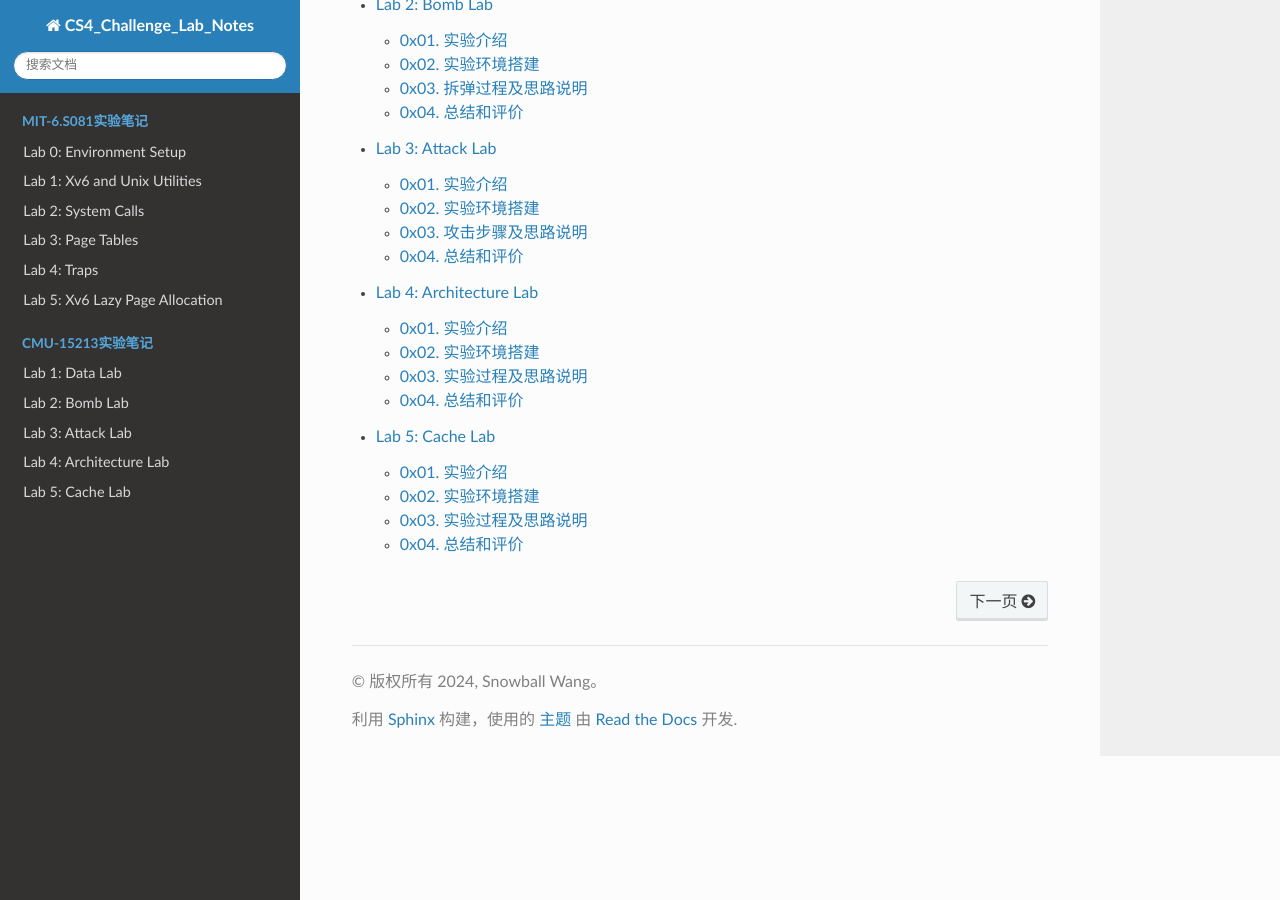
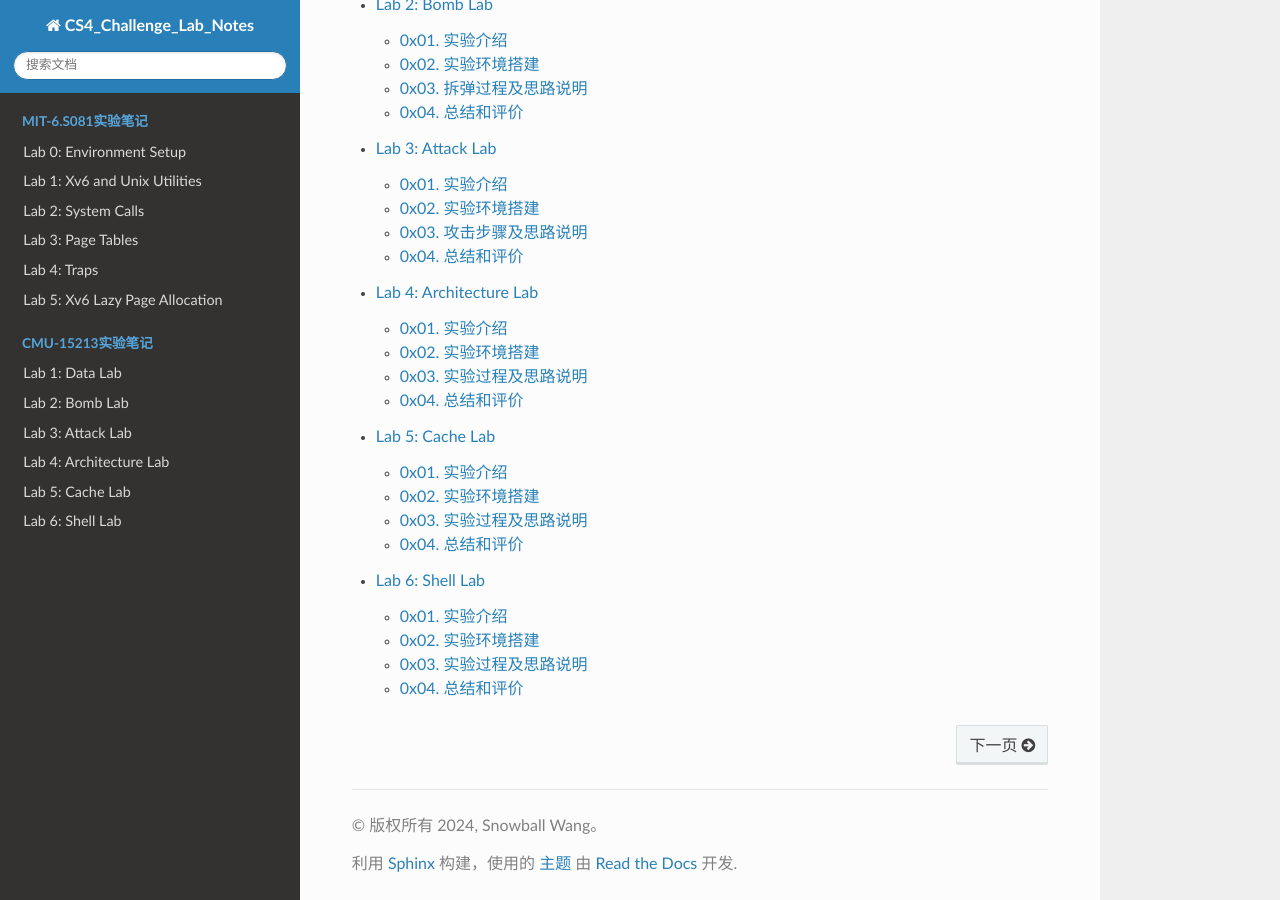
Before and after one commit to Snowball-Wang/CS4_Challenge_Lab_Summary, a Sphinx documentation site: the page built from source/index.rst, in a window 1280 px wide and 900 px high, scrolled down 1171 px. Built offline with Sphinx 7.4.7 and the Read the Docs theme 2.0.0, drawn with Linux system fonts in a browser that asks for light colours; some of the changed lines change nothing that is shown.

Commit message:
CMU-15213: add lab 6 write-up

```diff
--- /dev/null
+++ b/source/cmu_15213/lab6-shlab.rst
@@ -0,0 +1,490 @@
+Lab 6: Shell Lab
+=================
+
+0x01. 实验介绍
+------------------
+
+本实验将帮助我们熟悉并理解进程控制和信号处理的概念。
+我们将实现一个支持任务控制的简单的Unix shell。
+
+0x02. 实验环境搭建
+------------------
+
+.. code-block:: console
+
+    $ wget http://csapp.cs.cmu.edu/3e/shlab-handout.tar
+    $ tar xvf shlab-handout.tar
+
+下载实验压缩包，解压后进入目录。本实验我们只需修改 ``tsh.c`` 文件来实现一个简单的Unix Shell。
+实验已经在 ``tsh.c`` 中搭建好了一个简单的Unix Shell的框架，我们只需按照要求实现以下函数：
+
+* ``eval`` 解析 ``tsh`` 的命令行参数
+* ``builtin_cmd`` 解析 ``tsh`` 的内置命令参数： ``quit`` ， ``fg`` ， ``bg`` 和 ``jobs``
+* ``do_bgfg`` 实现Shell的 ``bg`` 和 ``tg`` 内置命令特性
+* ``waitfg`` 实现 ``tsh`` 等待前台任务结束的功能
+* ``sigchld_handler`` 捕捉 ``SIGCHLD`` 信号
+* ``sigint_handler`` 捕捉 ``SIGINT`` （Ctrl-C） 信号
+* ``sigtstp_handler`` 捕捉 ``SIGTSTP`` （Ctrl-Z）信号
+
+实验中包含了一个样本shell ``tshref`` 供我们参考与对比。
+与之前的实验一样，我们可通过命令 ``make`` 来编译实验， ``make clean`` 清理实验。
+
+0x03. 实验过程及思路说明
+-----------------------------
+
+``tsh.c`` 框架梳理
+^^^^^^^^^^^^^^^^^^^^
+
+在动手写代码之前，我们首先需要结合 ``tsh.c`` ，弄清楚要实现的Unix Shell的框架。
+在此基础上，理解每个待实现的函数所要完成的功能和特性。
+
+首先看一下 ``main`` 函数。函数首先对传入 ``tsh`` 的参数进行解析。 ``-v`` 是冗余输出， ``-p`` 是不打印 ``tsh>`` 提示。
+接下来四个信号的信号处理函数的安装。然后调用 ``initjobs`` 来完成任务的初始化。
+再然后读取用户输入 ``tsh`` 里的命令行参数到 ``cmdline`` 中，最后调用 ``eval`` 函数解析 ``cmdline`` 。
+
+.. code-block:: c
+
+    /*
+    * main - The shell's main routine
+    */
+    int main(int argc, char **argv)
+    {
+        char c;
+        char cmdline[MAXLINE];
+        int emit_prompt = 1; /* emit prompt (default) */
+
+        /* Redirect stderr to stdout (so that driver will get all output
+        * on the pipe connected to stdout) */
+        dup2(1, 2);
+
+        /* Parse the command line */
+        while ((c = getopt(argc, argv, "hvp")) != EOF) {
+            switch (c) {
+            case 'h':             /* print help message */
+                usage();
+            break;
+            case 'v':             /* emit additional diagnostic info */
+                verbose = 1;
+            break;
+            case 'p':             /* don't print a prompt */
+                emit_prompt = 0;  /* handy for automatic testing */
+            break;
+        default:
+                usage();
+        }
+        }
+
+        /* Install the signal handlers */
+
+        /* These are the ones you will need to implement */
+        Signal(SIGINT,  sigint_handler);   /* ctrl-c */
+        Signal(SIGTSTP, sigtstp_handler);  /* ctrl-z */
+        Signal(SIGCHLD, sigchld_handler);  /* Terminated or stopped child */
+
+        /* This one provides a clean way to kill the shell */
+        Signal(SIGQUIT, sigquit_handler);
+
+        /* Initialize the job list */
+        initjobs(jobs);
+
+        /* Execute the shell's read/eval loop */
+        while (1) {
+
+        /* Read command line */
+        if (emit_prompt) {
+            printf("%s", prompt);
+            fflush(stdout);
+        }
+        if ((fgets(cmdline, MAXLINE, stdin) == NULL) && ferror(stdin))
+            app_error("fgets error");
+        if (feof(stdin)) { /* End of file (ctrl-d) */
+            fflush(stdout);
+            exit(0);
+        }
+
+        /* Evaluate the command line */
+        eval(cmdline);
+        fflush(stdout);
+        fflush(stdout);
+        }
+
+        exit(0); /* control never reaches here */
+    }
+
+上述中涉及到一个概念 --- 任务（job）。任务的定义如下，简单来说，就是shell创建子进程，在子进程中完成用户输入的命令。
+
+    The child processes created as a result of interpreting a single command line are known collectively as a job.
+    In general, a job can consist of multiple child processes connected by Unix pipes.
+
+``tsh.c`` 中提供了以下关于任务增添删改的函数供我们使用：
+
+.. code-block:: c
+
+    void clearjob(struct job_t *job);
+    void initjobs(struct job_t *jobs);
+    int maxjid(struct job_t *jobs);
+    int addjob(struct job_t *jobs, pid_t pid, int state, char *cmdline);
+    int deletejob(struct job_t *jobs, pid_t pid);
+    pid_t fgpid(struct job_t *jobs);
+    struct job_t *getjobpid(struct job_t *jobs, pid_t pid);
+    struct job_t *getjobjid(struct job_t *jobs, int jid);
+    int pid2jid(pid_t pid);
+    void listjobs(struct job_t *jobs);
+
+针对 ``eval`` 函数的实现，我们需要完成以下功能：
+
+* Step 1: 解析 ``cmdline`` 参数，判断命令行参数是内置命令还是用户程序
+* Step 2: 如果是内置命令，则直接执行命令；若为用户程序，判断命令为前台命令还是后台命令，然后创建子进程，将当前子进程添加到任务列表
+* Step 3: 若命令为前台命令，则当前Shell父进程需等待子进程完成后再处理下一个命令行参数
+
+上述三个步骤，我们将分别调用 ``builtin_cmd`` ， ``do_bgfg`` 以及 ``waitfg`` 来实现相应的功能。
+同时，在 ``eval`` 函数的实现过程中，还有一些细节的问题需要我们考虑：
+
+首先是可能出现的同步问题。如同书中8.40的例子，父进程在 ``fork`` 子进程之前，应当使用 ``sigprocmask`` 来屏蔽掉 ``SIGCHLD`` 信号。
+当把子进程加入到任务列表时，也需要屏蔽所有的信号，完成后再解除屏蔽。创建的子进程会继承父进程的屏蔽的信号，所以在执行命令前，需解除相应的信号屏蔽。
+
+其次是 ``SIGINT`` 信号处理函数的作用域问题。 ``tsh`` 是作为前台进程运行在系统中的，所创建的子进程默认和 ``tsh`` 归属于一个前台进程组（foreground process group）。
+所以当我们敲入 ``Ctrl-C`` 想要终止运行在 ``tsh`` 的程序时， ``tsh`` 本身也会终止运行。
+实验提供了一种规避的方法，即调用 ``setpgid(0,0)`` 将新创建的子进程的进程组ID设置为其本身的进程ID。这样Shell就能够捕捉到 ``SIGINT`` 信号并将其转发到相应的前台进程组。
+
+最后是关于信号处理函数的小细节。当我们实现对应 ``SIGINT`` 和 ``SIGTSTP`` 的信号处理函数时，我们应处理整个前台进程组，即传给 ``kill`` 函数应该是 ``-pid`` ，而不是 ``pid`` 。
+
+理清楚了 ``tsh.c`` 的框架和细节，接下来我们可参照书中的实例代码，完成 ``tsh`` 的实现。
+
+``tsh`` 代码实现
+^^^^^^^^^^^^^^^^^^^^
+
+``eval`` 函数
+''''''''''''''''''''
+
+参考书中8.24和8.40的实例代码，函数 ``eval`` 的实现如下：
+
+.. code-block:: c
+
+    void eval(char *cmdline)
+    {
+        char *argv[MAXARGS];	/* Argument list execve() */
+        char buf[MAXLINE];		/* Holds modified command line */
+        int bg;					/* Should the job run in bg or fg? */
+        pid_t pid;				/* Process id */
+
+        sigset_t mask, mask_all, prev_mask;
+        sigfillset(&mask_all);
+        sigemptyset(&mask);
+        sigaddset(&mask, SIGCHLD);
+
+        strcpy(buf, cmdline);
+        bg = parseline(cmdline, argv);
+        /* Ignore empty lines */
+        if (argv[0] == NULL)
+            return;
+
+        /* if command is builtin command ? */
+        if (!builtin_cmd(argv))
+        {
+            /* Block SIGCHLD */
+            sigprocmask(SIG_BLOCK, &mask, &prev_mask);
+            pid = fork();
+            if (pid < 0)
+            {
+                unix_error("fork error");
+                exit(1);
+            }
+            /* child process*/
+            else if (pid == 0)
+            {
+                /* Unblock SIGCHLD */
+                sigprocmask(SIG_SETMASK, &prev_mask, NULL);
+                /* Change group ID to its own */
+                setpgid(0, 0);
+                if (execve(argv[0], argv, environ) < 0)
+                {
+                    printf("%s: Command not found.\n", argv[0]);
+                    exit(0);
+                }
+            }
+            /* parent process */
+            else
+            {
+                if (!bg)
+                {
+                    /* Block all signals when adding job to the list */
+                    sigprocmask(SIG_BLOCK, &mask_all, NULL);
+                    addjob(jobs, pid, FG, cmdline);	/* add foreground job */
+                    /* Unblock SIGCHLD */
+                    sigprocmask(SIG_SETMASK, &prev_mask, NULL);
+                    waitfg(pid);
+                }
+                else
+                {
+                    /* Block all signals when adding job to the list */
+                    sigprocmask(SIG_BLOCK, &mask_all, NULL);
+                    addjob(jobs, pid, BG, cmdline);	/* add background job */
+                    /* Unblock SIGCHLD */
+                    sigprocmask(SIG_SETMASK, &prev_mask, NULL);
+                    printf("[%d] (%d) %s", pid2jid(pid), pid, cmdline);
+                }
+            }
+
+        }
+        return;
+    }
+
+按照之前的逻辑， ``eval`` 函数的实现很直接。只是要注意一些同步问题的细节，比如如书中实例8.40所示，需在执行 ``fork`` 函数前屏蔽掉SIGCHLD信号，确保子进程在添加到任务列表后才可以被回收。
+
+``builtin_cmd`` 函数
+''''''''''''''''''''
+
+``builtin_cmd`` 函数的实现也很直接，我们只需要对四个内置命令解析即可：
+
+.. code-block:: c
+
+    int builtin_cmd(char **argv)
+    {
+        /* quit command */
+        if (!strcmp(argv[0], "quit"))
+            exit(0);
+
+        /* jobs command */
+        if (!strcmp(argv[0], "jobs"))
+        {
+            listjobs(jobs);
+            return 1;
+        }
+
+        /* bg/fg commands */
+        if (!strcmp(argv[0], "bg") || !strcmp(argv[0], "fg"))
+        {
+            do_bgfg(argv);
+            return 1;
+        }
+
+        return 0;     /* not a builtin command */
+    }
+
+
+``do_bgfg`` 函数
+'''''''''''''''''''''''
+
+``bg`` 和 ``fg`` 命令有两种参数，一种是Job ID，另一种是进程ID，所以需针对这两种参数做相应的处理。
+另一点需要注意的是，调用 ``kill`` 函数发送SIGCONT信号时，应将信号发送给整个进程组。
+对于 ``fg`` 命令而言，需调用 ``waitfg`` 函数等待前台进程结束。
+对于 ``bg`` 命令而言，则需打印出相应后台进程的相关信息。
+
+.. code-block:: c
+
+    void do_bgfg(char **argv)
+    {
+        struct job_t *jb;
+        pid_t pid;
+        int jid;
+        char *jb_str;
+
+        /* bg/fg <job> */
+        jb_str = argv[1];
+
+        /* if <job> is NULL, prompt error msg and return */
+        if (jb_str == NULL)
+        {
+            printf("%s command requires PID or %%jobid argument\n", argv[0]);
+            return;
+        }
+
+        /* parse <job> argument */
+        /* job is a jid number */
+        if (sscanf(jb_str, "%%%d", &jid) > 0)
+        {
+            jb = getjobjid(jobs, jid);
+            if (jb == NULL)
+            {
+                printf("%s: No such job\n", jb_str);
+                return;
+            }
+        }
+        /* job is a pid number */
+        else if (sscanf(jb_str, "%d", &pid) > 0)
+        {
+            jb = getjobpid(jobs, pid);
+            if (jb == NULL)
+            {
+                printf("%s: No such process\n", jb_str);
+                return;
+            }
+        }
+        /* job is an invalid argument */
+        else
+        {
+            printf("%s: argument must be a PID or %%jobid\n", argv[0]);
+            return;
+        }
+
+        /* Send SIGCONT signal */
+        if (kill(-(jb->pid), SIGCONT))
+            unix_error("kill error");
+
+        /* bg or fg command? */
+        if (!strcmp("fg", argv[0]))
+        {
+            jb->state = FG;
+            waitfg(jb->pid);
+        }
+        else
+        {
+            printf("[%d] (%d) %s", jb->jid, jb->pid, jb->cmdline);
+            jb->state = BG;
+        }
+
+        return;
+    }
+
+
+``waitfg`` 函数
+'''''''''''''''''''''''
+
+根据书中8.42的示例，我们可用 ``sigsuspend`` 函数来实现 ``waitfg`` 函数。
+需要注意的时，在调用 ``sigsuspend`` 函数之前，SIGCHLD信号是要被屏蔽的。但 ``sigsuspend`` 会暂时解禁SIGCHLD信号，这样当子进程终结时，就会触发 ``sigsuspend`` 函数退出，从而退出while循环。
+
+.. code-block:: c
+
+    void waitfg(pid_t pid)
+    {
+        sigset_t mask;
+        sigemptyset(&mask);
+        while(fgpid(jobs) == pid)
+        {
+            sigsuspend(&mask);
+        }
+        return;
+    }
+
+信号处理函数
+'''''''''''''''''''''''
+
+对于SIGINT和SIGTSTP信号而言，其实现相对简单：
+
+.. code-block:: c
+
+    void sigint_handler(int sig)
+    {
+        /* save the error code */
+        int olderrno = errno;
+
+        pid_t pid = fgpid(jobs);
+        if (pid != 0)
+            kill(-pid, sig);
+
+        errno = olderrno;
+        return;
+    }
+
+    void sigtstp_handler(int sig)
+    {
+        /* save the error code */
+        int olderrno = errno;
+
+        pid_t pid = fgpid(jobs);
+        if (pid != 0)
+            kill(-pid, sig);
+
+        errno = olderrno;
+        return;
+    }
+
+对于SIGCHLD信号而言，情况就稍微复杂一些。我们既要考虑到子进程退出的可能情况，是正常exit退出，还是被 ``Ctrl-C`` 或 ``Ctrl-Z`` 终止或暂停。
+同时也要考虑到可能出现的竞争问题，所以要对 ``deletejob`` 进行相应的同步处理。
+
+.. code-block:: c
+
+    void sigchld_handler(int sig)
+    {
+        /* 3 cases need to be considered here:
+        * 1. the child terminates
+        * 2. the child was terminated by Ctrl-C
+        * 3. the child was stopped by a Ctrl-Z
+        */
+
+        /* save error code */
+        int olderrno = errno;
+
+        int status;
+        pid_t pid;
+        struct job_t *jb;
+        sigset_t mask, prev;
+        sigfillset(&mask);
+
+        /* WNOHANG | WUNTRACED option
+        * return immediately, with a return value of zero
+        * if none of the children in the wait set has stopped or terminated,
+        * or with a return value equal to the PID of one of the stopped
+        * or terminated children. */
+        while ((pid = waitpid(-1, &status, WNOHANG | WUNTRACED)) > 0)
+        {
+            /* Block all signals */
+            sigprocmask(SIG_BLOCK, &mask, &prev);
+            /* case 1 */
+            if (WIFEXITED(status))
+            {
+                deletejob(jobs, pid);
+            }
+            /* case 2 */
+            else if (WIFSIGNALED(status))
+            {
+                deletejob(jobs, pid);
+                /* printf is not an async-safe function, so we shouldn't use them in real world */
+                printf("Job [%d] (%d) terminated by signal %d\n", pid2jid(pid), pid, WTERMSIG(status));
+
+            }
+            else if (WIFSTOPPED(status))
+            {
+                jb = getjobpid(jobs, pid);
+                jb->state = ST;
+                /* printf is not an async-safe function, so we shouldn't use them in real world */
+                printf("Job [%d] (%d) stopped by signal %d\n", pid2jid(pid), pid, WSTOPSIG(status));
+            }
+            /* Unblock all signals */
+            sigprocmask(SIG_SETMASK, &prev, NULL);
+        }
+        errno = olderrno;
+        return;
+    }
+
+
+测试程序
+'''''''''''''''''''''''
+
+至此，本实验的所以待实现的函数都已完成。参考 `此链接 <https://www.cnblogs.com/liqiuhao/p/8120617.html>`_ ，执行一下 ``test.sh`` 来对我们实现的 ``tsh`` 和参考程序 ``tshref`` 的执行结果进行对比。
+
+.. code-block:: shell
+
+    #! /bin/bash
+
+    mkdir test
+
+    for file in $(ls trace*)
+    do
+        ./sdriver.pl -t $file -s ./tshref -a "-p" > ./test/tshref.$file
+        ./sdriver.pl -t $file -s ./tsh -a "-p" > ./test/tsh.$file
+    done
+
+    for file in $(ls trace*)
+    do
+        diff ./test/tshref.$file ./test/tsh.$file > ./test/diff.$file
+    done
+
+    for file in $(ls ./test/diff*)
+    do
+        echo -e "------------\n"
+        echo $file
+        cat $file
+        echo -e "------------\n"
+    done
+
+运行的结果可以发现，除了运行的进程的PID值不同意外，两个程序的运行结果一致，实验通过。
+
+
+0x04. 总结和评价
+----------------
+
+这个实验是参考着网上的教程实现的。可以说进一步加深了我对信号以及信号处理中可能出现的同步问题的理解。
+实验过程中曾一度卡在了 ``waitfg`` 的实现，尤其是对 ``sigsuspend`` 函数的理解一开始并不到位。
+另外是在 ``sigchld_handler`` 里还是用了 ``printf`` 这种非异步安全的函数。图了格式化打印的方便，但在实际生产代码中还是铭记不能这么使用。
--- a/source/index.rst
+++ b/source/index.rst
@@ -26,3 +26,4 @@ CS4_Challenge实验笔记
    cmu_15213/lab3-attacklab
    cmu_15213/lab4-archlab
    cmu_15213/lab5-cachelab
+   cmu_15213/lab6-shlab
```
